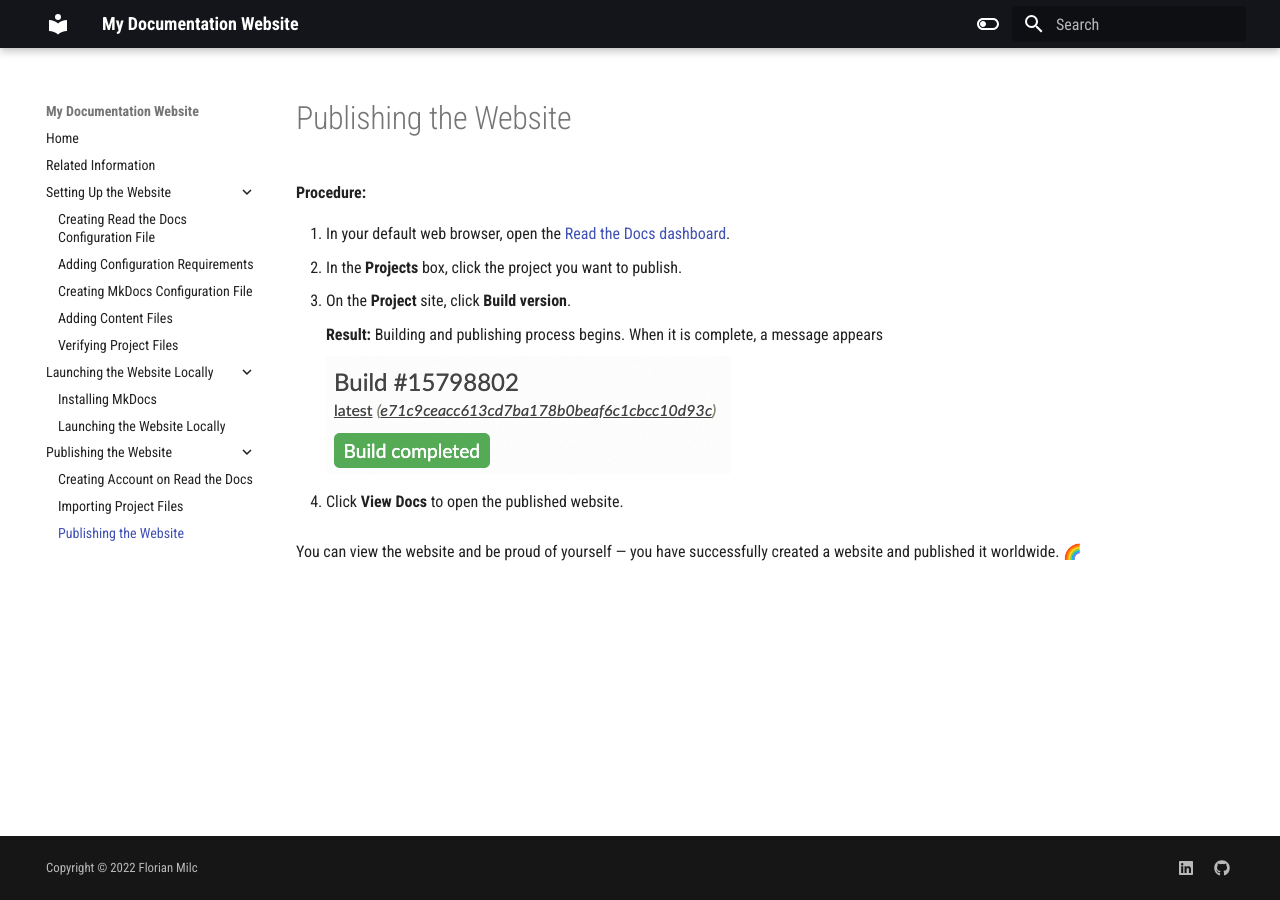
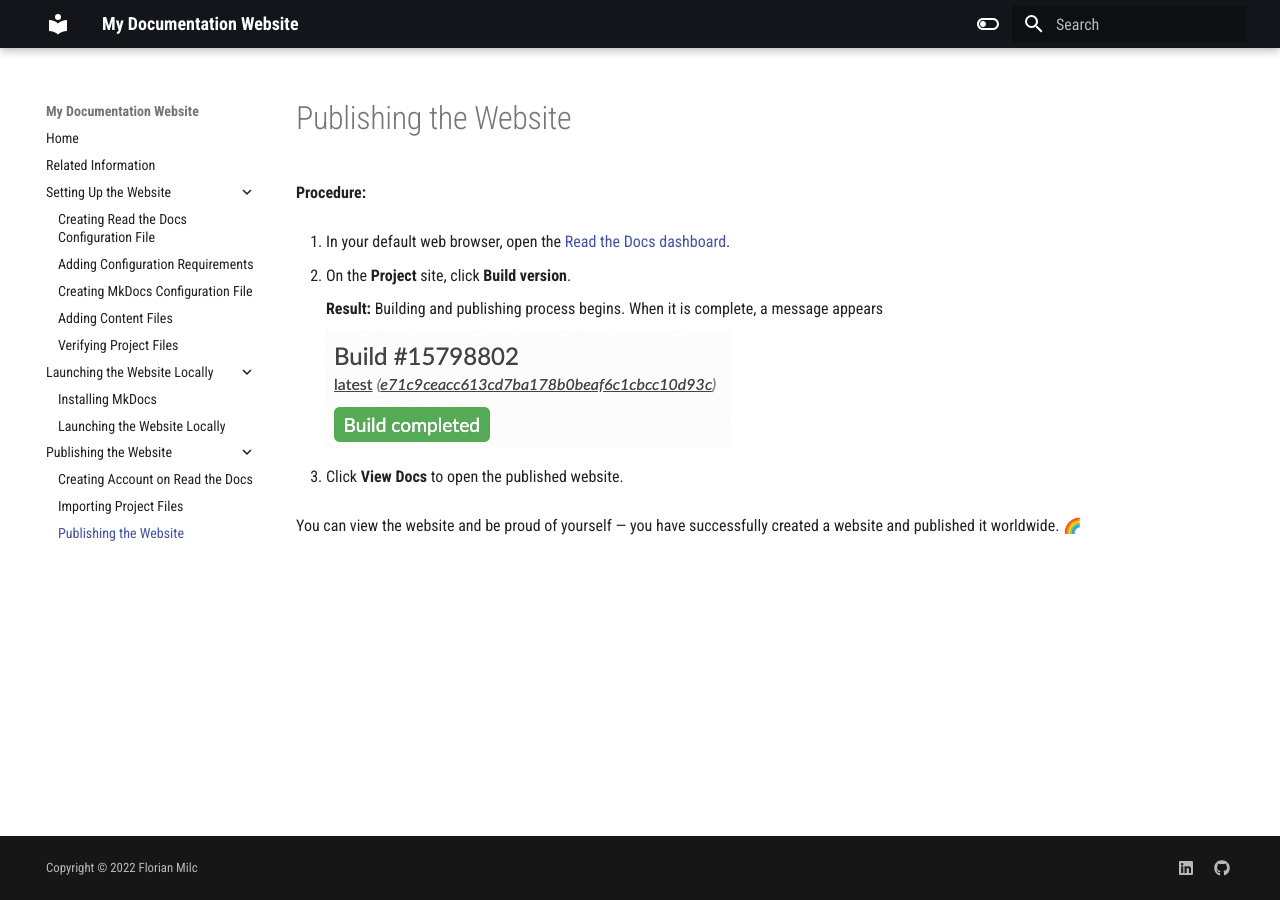
Before and after one commit to florianmilc/rtd-mkdocs, an MkDocs documentation site: the page built from docs/publishing/rtd_publish.md, in a window 1280 px wide. Built offline with MkDocs 1.6.1 and Material for MkDocs 9.7.7, drawn with Linux system fonts in a browser that asks for light colours; emoji names are drawn with the system emoji font.

Commit message:
Commit Message 2

```diff
--- a/docs/publishing/rtd_publish.md
+++ b/docs/publishing/rtd_publish.md
@@ -3,7 +3,7 @@
 **Procedure:**
 
 1. In your default web browser, open the [Read the Docs dashboard](https://readthedocs.org/dashboard/).
-2. In the **Projects** box, click the project you want to publish.
+
 3. On the **Project** site, click **Build version**.
 
     **Result:** Building and publishing process begins. When it is complete, a message appears
```
